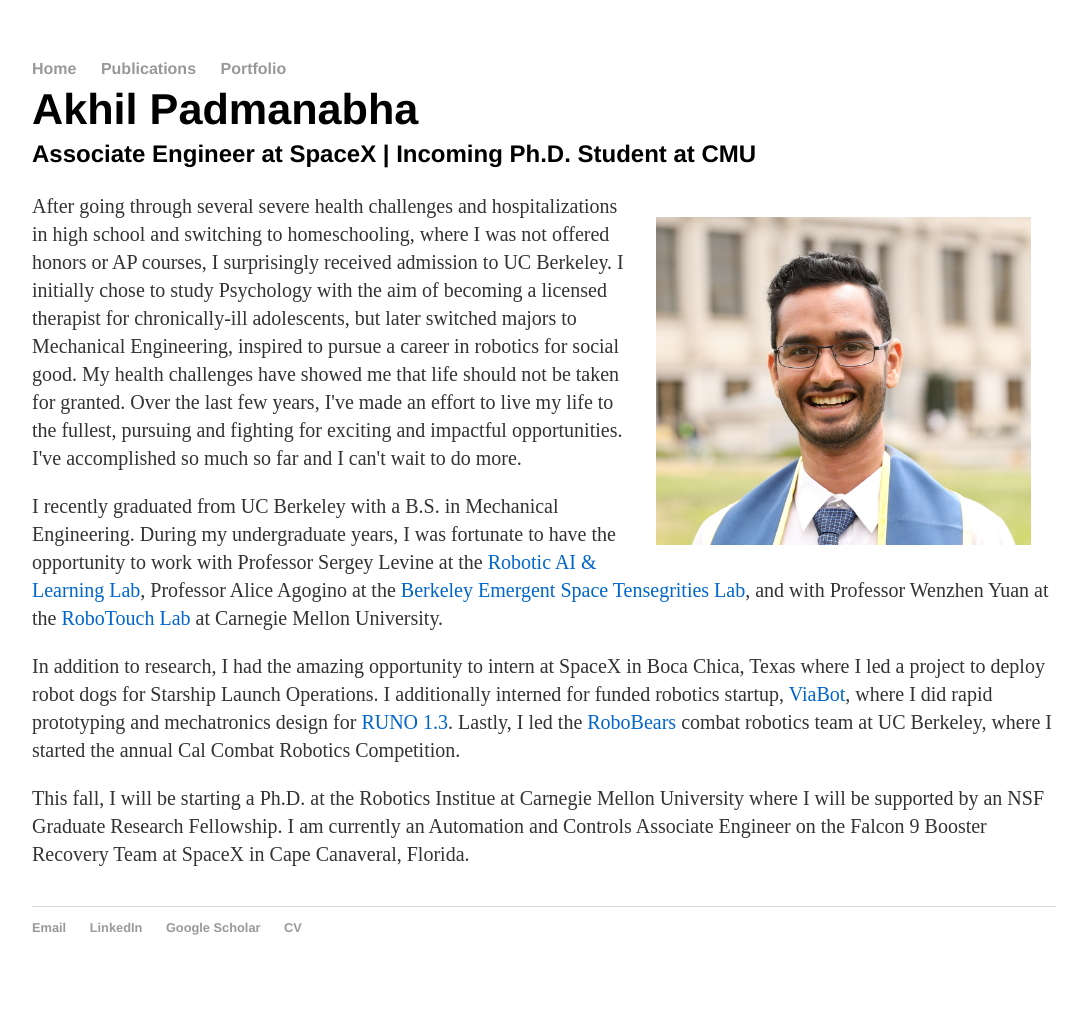
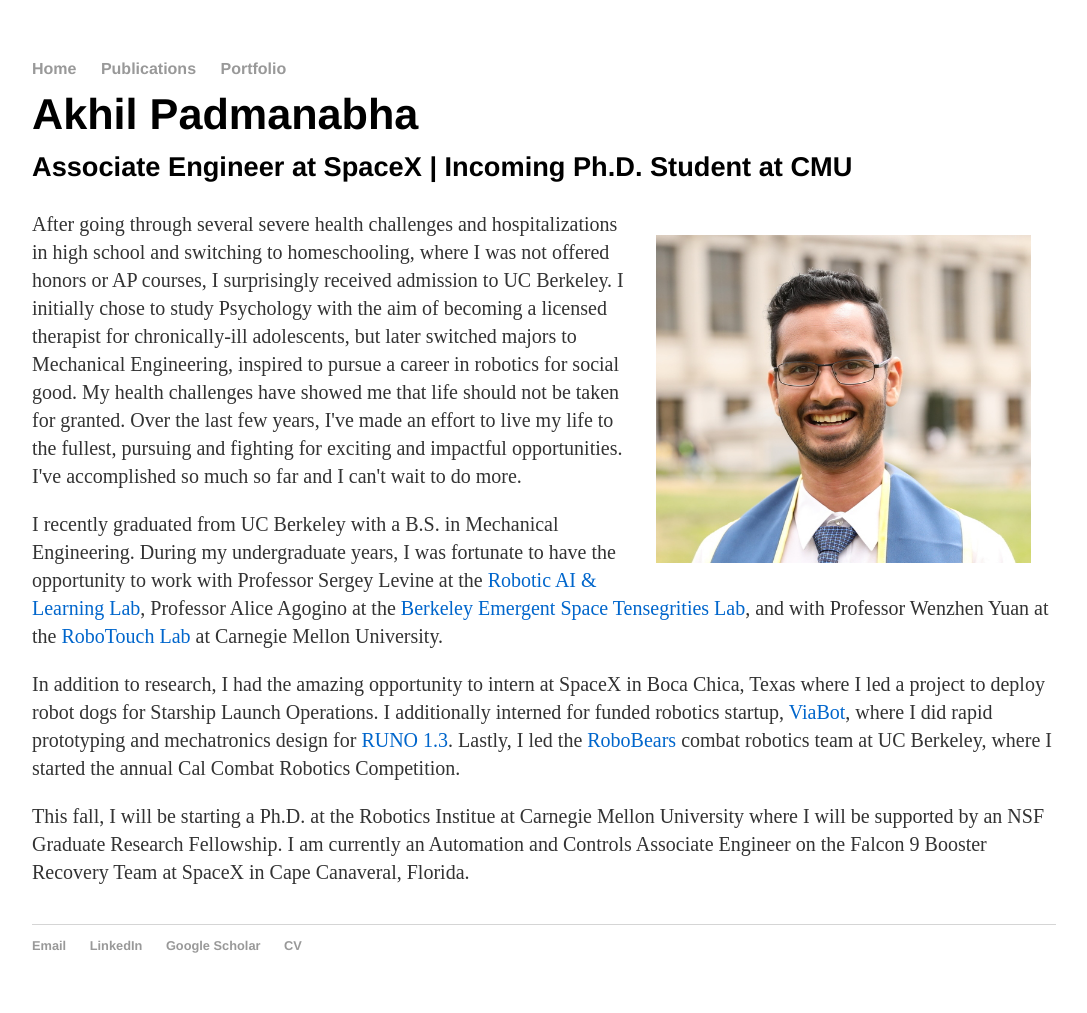
Before and after one commit to akhilpadmanabha/akhilpadmanabha.github.io, a Jekyll site: the page built from index.html, in a window 1280 px wide. Shown: the whole page, without its empty margins (96-1183 px from the left). Built offline with Jekyll 4.4.1, drawn with Linux system fonts in a browser that asks for light colours.

Commit message:
changed font size

```diff
--- a/css/main.css
+++ b/css/main.css
@@ -26,11 +26,11 @@
 }
 .h1withsub
 {
-  line-height: 0.1em;
+  line-height: 0.35em;
 }
 
 h3 {
-    font-size: 1.5em;
+    font-size: 1.7em;
     font-family:'Helvetica', 'Arial', 'Sans-Serif';
 }
 
```
